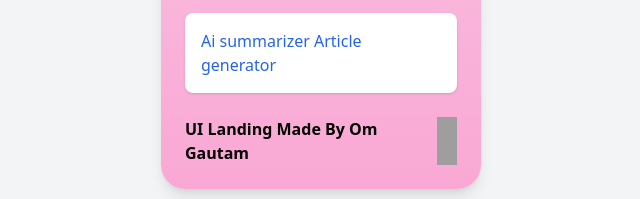
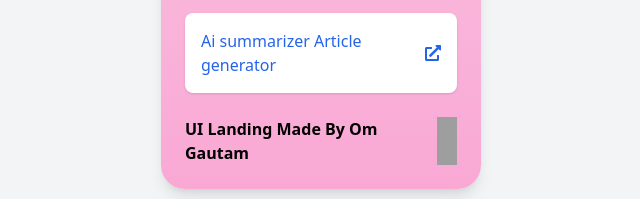
Before and after one commit to Omgautam2003/link-tree, a plain HTML site: page index.html in a window 1280 px wide. Shown: the part 499-698 px from the top of the page, 319-959 px from the left. Drawn offline with nearby package versions, Linux system fonts and the light colour scheme; grey boxes are pictures that could not be loaded.

Commit message:
Update index.html

```diff
--- a/index.html
+++ b/index.html
@@ -32,9 +32,9 @@
                     </a>
                 </div>
                  <div class="bg-white rounded-lg shadow p-4 flex justify-between items-center">
-                    <a href="https://aiartwork.netlify.app/" class="flex items-center space-x-2 text-blue-600 hover:text-blue-800">
+                    <a href="https://github.com/Omgautam2003/Article-generator-" class="flex items-center space-x-2 text-blue-600 hover:text-blue-800">
                         <span>Ai summarizer Article generator</span>
-                        <i class="https://github.com/Omgautam2003/Article-generator-"></i>
+                        <i class="fas fa-external-link-alt"></i>
                     </a>
                 </div>
             </div>
```
